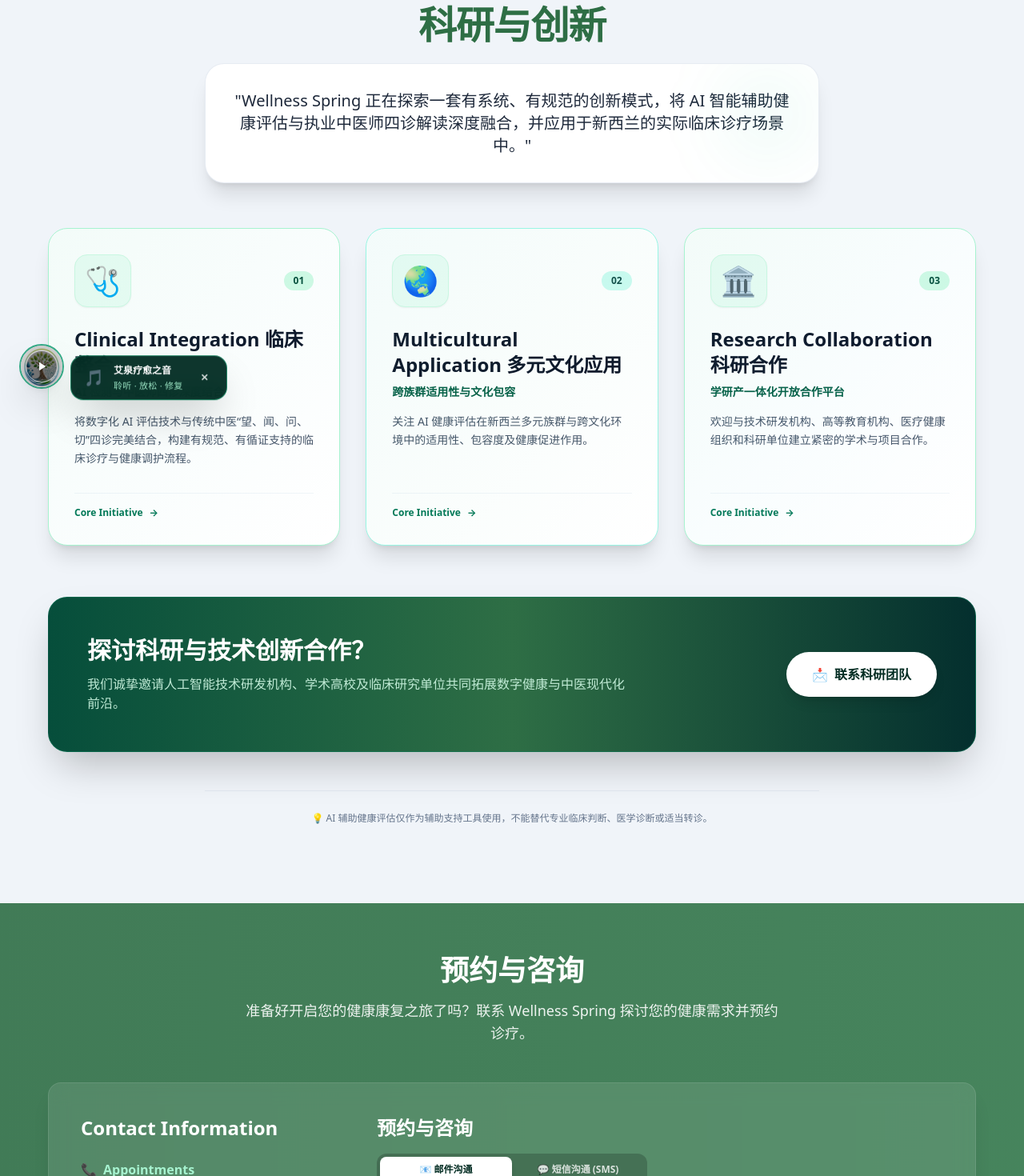
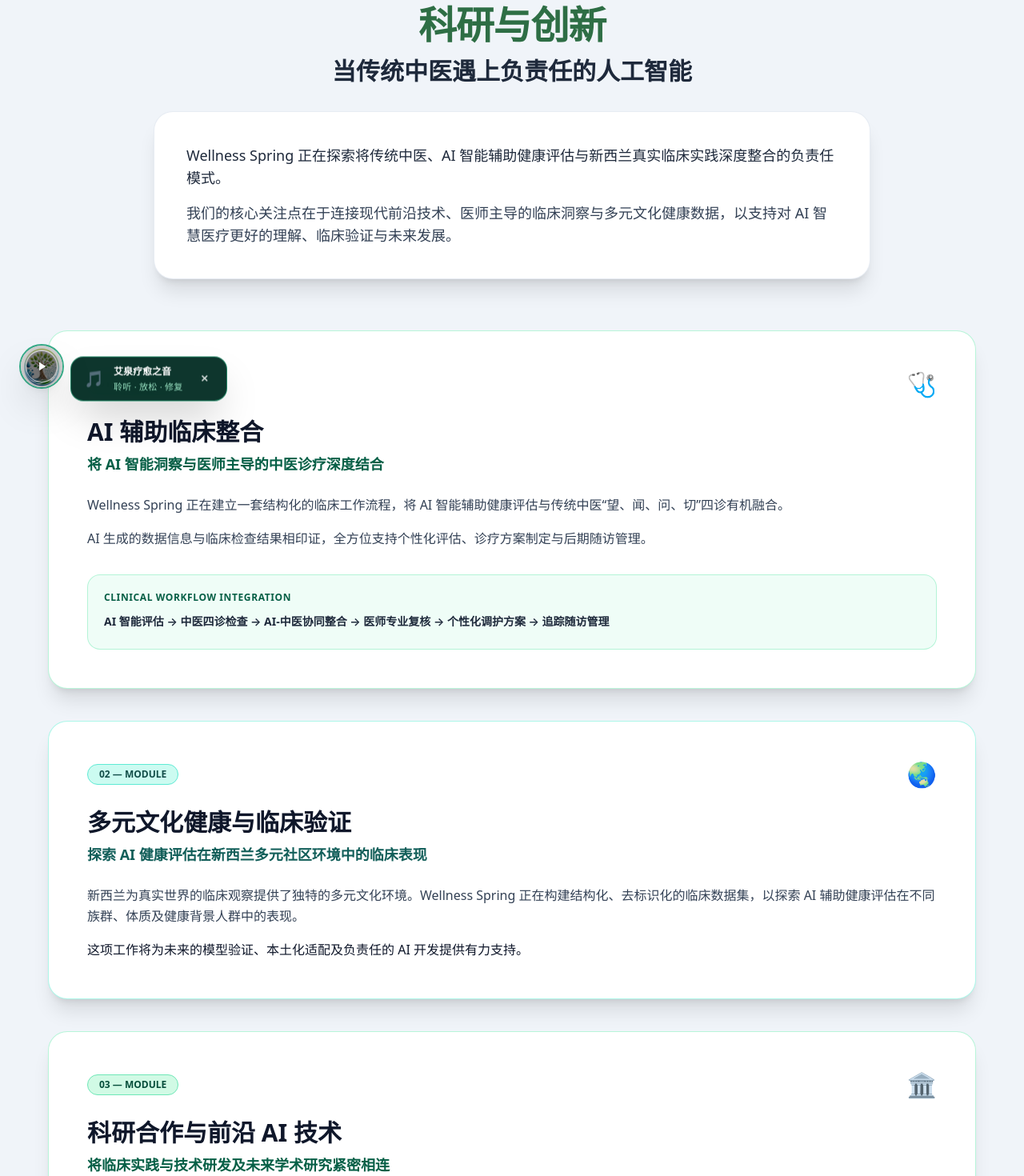
Before and after one commit to gogolf2020-byte/home, a React (Vite) app: page /research in a window 1280 px wide. Shown: the part 200-1670 px from the top of the page at 80% size. Built offline with nearby package versions, Linux system fonts and the light colour scheme.

Commit message:
feat(research-page): update Research & Innovation page content and layout to exact requested specification

```diff
--- a/src/components/ResearchInnovation.jsx
+++ b/src/components/ResearchInnovation.jsx
@@ -4,125 +4,151 @@
 export default function ResearchInnovation() {
   const { t } = useTranslation()
 
-  const modules = [
-    {
-      id: '01',
-      icon: '🩺',
-      title: t('researchInnovation.card1Title'),
-      sub: t('researchInnovation.card1Sub'),
-      desc: t('researchInnovation.card1Desc'),
-      gradient: 'from-emerald-500/10 via-teal-500/5 to-transparent',
-      borderColor: 'border-emerald-200 dark:border-emerald-800/60',
-      badgeColor: 'bg-emerald-100 text-emerald-900 dark:bg-emerald-950 dark:text-emerald-300',
-    },
-    {
-      id: '02',
-      icon: '🌏',
-      title: t('researchInnovation.card2Title'),
-      sub: t('researchInnovation.card2Sub'),
-      desc: t('researchInnovation.card2Desc'),
-      gradient: 'from-teal-500/10 via-emerald-500/5 to-transparent',
-      borderColor: 'border-teal-200 dark:border-teal-800/60',
-      badgeColor: 'bg-teal-100 text-teal-900 dark:bg-teal-950 dark:text-teal-300',
-    },
-    {
-      id: '03',
-      icon: '🏛️',
-      title: t('researchInnovation.card3Title'),
-      sub: t('researchInnovation.card3Sub'),
-      desc: t('researchInnovation.card3Desc'),
-      gradient: 'from-emerald-500/10 via-cyan-500/5 to-transparent',
-      borderColor: 'border-emerald-200 dark:border-emerald-800/60',
-      badgeColor: 'bg-emerald-100 text-emerald-900 dark:bg-emerald-950 dark:text-emerald-300',
-    },
-  ]
-
   return (
     <section id="research-innovation" className="py-16 sm:py-24 bg-[#f0f4f9] dark:bg-slate-950 transition-colors">
-      <div className="container mx-auto px-4 max-w-6xl">
-        {/* Header Badge & Main Titles */}
-        <div className="text-center max-w-3xl mx-auto mb-14">
+      <div className="container mx-auto px-4 max-w-5xl">
+        {/* 1. HERO / PAGE START HEADER */}
+        <div className="text-center max-w-4xl mx-auto mb-16">
           <div className="inline-flex items-center gap-2 rounded-full bg-emerald-100 dark:bg-emerald-950/80 px-4 py-1.5 border border-emerald-200 dark:border-emerald-800 text-emerald-900 dark:text-emerald-300 text-xs font-bold tracking-widest uppercase mb-4 shadow-sm">
             <span>✨</span>
             <span>{t('researchInnovation.tag')}</span>
           </div>
 
-          <h1 className="text-3xl sm:text-4xl md:text-5xl font-extrabold text-primary dark:text-emerald-300 tracking-tight mb-6">
+          <h1 className="text-3xl sm:text-4xl md:text-5xl font-extrabold text-primary dark:text-emerald-300 tracking-tight mb-4">
             {t('researchInnovation.title')}
           </h1>
 
-          {/* Mission Box Statement */}
-          <div className="bg-white dark:bg-slate-900 rounded-3xl p-6 sm:p-8 shadow-xl border border-slate-200/80 dark:border-slate-800 text-left sm:text-center relative overflow-hidden">
-            <div className="absolute top-0 right-0 w-32 h-32 bg-emerald-500/5 rounded-full blur-2xl pointer-events-none" />
-            <p className="text-base sm:text-xl text-slate-800 dark:text-slate-200 font-medium leading-relaxed">
-              "{t('researchInnovation.subtitle')}"
+          <h2 className="text-xl sm:text-2xl md:text-3xl font-bold text-slate-800 dark:text-slate-100 mb-8">
+            {t('researchInnovation.heroHeadline')}
+          </h2>
+
+          <div className="bg-white dark:bg-slate-900 rounded-3xl p-6 sm:p-10 shadow-xl border border-slate-200/80 dark:border-slate-800 text-left space-y-4 leading-relaxed text-slate-700 dark:text-slate-200 text-base sm:text-lg">
+            <p className="font-medium text-slate-800 dark:text-slate-100">
+              {t('researchInnovation.heroP1')}
+            </p>
+            <p>
+              {t('researchInnovation.heroP2')}
             </p>
           </div>
         </div>
 
-        {/* 3 Core Cards Grid */}
-        <div className="grid md:grid-cols-3 gap-8 mb-16">
-          {modules.map((item) => (
-            <div
-              key={item.id}
-              className={`group relative bg-white dark:bg-slate-900 rounded-3xl p-8 shadow-xl border ${item.borderColor} transition-all duration-300 hover:-translate-y-1.5 hover:shadow-2xl flex flex-col justify-between overflow-hidden`}
-            >
-              <div className={`absolute inset-0 bg-gradient-to-br ${item.gradient} opacity-50 group-hover:opacity-100 transition-opacity pointer-events-none`} />
-
-              <div>
+        {/* 2. MODULES STACK (01 -> 02 -> 03) */}
+        <div className="space-y-10 mb-20">
+          {/* MODULE 1 */}
+          <div className="bg-white dark:bg-slate-900 rounded-3xl p-8 sm:p-12 shadow-xl border border-emerald-200/80 dark:border-emerald-900/60 relative overflow-hidden transition-all hover:shadow-2xl">
             <div className="flex items-center justify-between mb-6">
-                  <span className="text-4xl p-3 bg-emerald-50 dark:bg-slate-800 rounded-2xl border border-emerald-100 dark:border-slate-700 shadow-sm">
-                    {item.icon}
+              <span className="text-xs font-bold px-3.5 py-1 rounded-full bg-emerald-100 text-emerald-900 dark:bg-emerald-950 dark:text-emerald-300 border border-emerald-300 dark:border-emerald-800">
+                01 — MODULE
               </span>
-                  <span className={`text-xs font-bold px-3 py-1 rounded-full ${item.badgeColor}`}>
-                    {item.id}
-                  </span>
+              <span className="text-3xl">🩺</span>
             </div>
 
-                <h3 className="text-2xl font-bold text-slate-900 dark:text-white mb-2 group-hover:text-primary dark:group-hover:text-emerald-300 transition-colors">
-                  {item.title}
+            <h3 className="text-2xl sm:text-3xl font-extrabold text-slate-900 dark:text-white mb-2">
+              {t('researchInnovation.m1Title')}
             </h3>
 
-                <h4 className="text-sm font-semibold text-emerald-800 dark:text-emerald-400 mb-4">
-                  {item.sub}
+            <h4 className="text-base sm:text-lg font-semibold text-emerald-800 dark:text-emerald-400 mb-6">
+              {t('researchInnovation.m1Sub')}
             </h4>
 
-                <p className="text-slate-600 dark:text-slate-300 text-sm leading-relaxed">
-                  {item.desc}
+            <div className="space-y-4 text-slate-700 dark:text-slate-300 text-base leading-relaxed mb-8">
+              <p>{t('researchInnovation.m1Desc1')}</p>
+              <p>{t('researchInnovation.m1Desc2')}</p>
+            </div>
+
+            {/* Flow Process Line */}
+            <div className="bg-emerald-50/80 dark:bg-slate-800/80 p-4 sm:p-5 rounded-2xl border border-emerald-200/80 dark:border-slate-700">
+              <p className="text-xs uppercase tracking-wider font-bold text-emerald-800 dark:text-emerald-400 mb-2">
+                Clinical Workflow Integration
+              </p>
+              <p className="text-xs sm:text-sm font-semibold text-slate-800 dark:text-slate-200 leading-normal overflow-x-auto whitespace-nowrap sm:whitespace-normal py-1">
+                {t('researchInnovation.m1Flow')}
               </p>
             </div>
+          </div>
 
-              <div className="mt-8 pt-4 border-t border-slate-100 dark:border-slate-800 flex items-center gap-2 text-xs font-bold text-emerald-700 dark:text-emerald-400">
-                <span>Core Initiative</span>
-                <span>→</span>
+          {/* MODULE 2 */}
+          <div className="bg-white dark:bg-slate-900 rounded-3xl p-8 sm:p-12 shadow-xl border border-teal-200/80 dark:border-teal-900/60 relative overflow-hidden transition-all hover:shadow-2xl">
+            <div className="flex items-center justify-between mb-6">
+              <span className="text-xs font-bold px-3.5 py-1 rounded-full bg-teal-100 text-teal-900 dark:bg-teal-950 dark:text-teal-300 border border-teal-300 dark:border-teal-800">
+                02 — MODULE
+              </span>
+              <span className="text-3xl">🌏</span>
+            </div>
+
+            <h3 className="text-2xl sm:text-3xl font-extrabold text-slate-900 dark:text-white mb-2">
+              {t('researchInnovation.m2Title')}
+            </h3>
+
+            <h4 className="text-base sm:text-lg font-semibold text-teal-800 dark:text-teal-400 mb-6">
+              {t('researchInnovation.m2Sub')}
+            </h4>
+
+            <div className="space-y-4 text-slate-700 dark:text-slate-300 text-base leading-relaxed">
+              <p>{t('researchInnovation.m2Desc1')}</p>
+              <p className="font-medium text-slate-900 dark:text-white">{t('researchInnovation.m2Desc2')}</p>
             </div>
           </div>
-          ))}
+
+          {/* MODULE 3 */}
+          <div className="bg-white dark:bg-slate-900 rounded-3xl p-8 sm:p-12 shadow-xl border border-emerald-200/80 dark:border-emerald-900/60 relative overflow-hidden transition-all hover:shadow-2xl">
+            <div className="flex items-center justify-between mb-6">
+              <span className="text-xs font-bold px-3.5 py-1 rounded-full bg-emerald-100 text-emerald-900 dark:bg-emerald-950 dark:text-emerald-300 border border-emerald-300 dark:border-emerald-800">
+                03 — MODULE
+              </span>
+              <span className="text-3xl">🏛️</span>
             </div>
 
-        {/* Collaboration CTA Callout */}
-        <div className="bg-gradient-to-r from-emerald-900 via-primary to-teal-950 text-white rounded-3xl p-8 sm:p-12 shadow-2xl relative overflow-hidden text-center sm:text-left flex flex-col sm:flex-row items-center justify-between gap-8 border border-emerald-700/50">
-          <div className="max-w-2xl">
-            <h3 className="text-2xl sm:text-3xl font-bold mb-3 text-white">
-              {t('researchInnovation.ctaTitle')}
+            <h3 className="text-2xl sm:text-3xl font-extrabold text-slate-900 dark:text-white mb-2">
+              {t('researchInnovation.m3Title')}
             </h3>
-            <p className="text-emerald-100/90 text-sm sm:text-base leading-relaxed">
-              {t('researchInnovation.ctaDesc')}
+
+            <h4 className="text-base sm:text-lg font-semibold text-emerald-800 dark:text-emerald-400 mb-6">
+              {t('researchInnovation.m3Sub')}
+            </h4>
+
+            <div className="space-y-4 text-slate-700 dark:text-slate-300 text-base leading-relaxed">
+              <p>{t('researchInnovation.m3Desc1')}</p>
+              <p className="p-4 bg-slate-50 dark:bg-slate-800/60 rounded-2xl border border-slate-200/80 dark:border-slate-700 text-slate-800 dark:text-slate-200">
+                ⚡ {t('researchInnovation.m3Desc2')}
               </p>
             </div>
+          </div>
+        </div>
 
-          <div className="shrink-0">
+        {/* 3. BOTTOM CLOSING SECTION */}
+        <div className="bg-gradient-to-r from-emerald-900 via-primary to-teal-950 text-white rounded-[2.5rem] p-8 sm:p-14 shadow-2xl text-center border border-emerald-700/50 relative overflow-hidden">
+          <div className="max-w-3xl mx-auto space-y-6">
+            <h3 className="text-2xl sm:text-4xl font-extrabold text-white tracking-tight">
+              {t('researchInnovation.footerTitle')}
+            </h3>
+
+            <p className="text-emerald-100/90 text-base sm:text-lg leading-relaxed">
+              {t('researchInnovation.footerDesc')}
+            </p>
+
+            {/* 2 Action Buttons */}
+            <div className="pt-6 flex flex-col sm:flex-row items-center justify-center gap-4">
+              <Link
+                to="/services/ai-assessment"
+                className="w-full sm:w-auto inline-flex items-center justify-center gap-2.5 bg-white text-emerald-950 hover:bg-emerald-50 font-extrabold px-8 py-4 rounded-full text-base shadow-xl transition-all hover:scale-105 active:scale-95"
+              >
+                <span>🤖</span>
+                <span>{t('researchInnovation.btnExplore')}</span>
+              </Link>
+
               <a
                 href="#contact"
-              className="inline-flex items-center gap-2 bg-white text-emerald-950 hover:bg-emerald-50 font-extrabold px-8 py-4 rounded-full text-base shadow-lg transition-all hover:scale-105 active:scale-95"
+                className="w-full sm:w-auto inline-flex items-center justify-center gap-2.5 bg-emerald-800/80 hover:bg-emerald-800 text-white border border-emerald-500/50 font-extrabold px-8 py-4 rounded-full text-base shadow-xl transition-all hover:scale-105 active:scale-95"
               >
-              <span>📩</span>
-              <span>{t('researchInnovation.ctaBtn')}</span>
+                <span>🤝</span>
+                <span>{t('researchInnovation.btnCollaborate')}</span>
               </a>
             </div>
           </div>
+        </div>
 
-        {/* Compliance & AI Supportive Tool Disclaimer */}
+        {/* Compliance & AI Disclaimer */}
         <div className="mt-12 text-center text-xs text-slate-500 dark:text-slate-400 max-w-3xl mx-auto leading-relaxed border-t border-slate-200 dark:border-slate-800 pt-6">
           <p>💡 {t('footer.aiDisclaimer')}</p>
         </div>
--- a/src/i18n/locales/de.js
+++ b/src/i18n/locales/de.js
@@ -17,19 +17,34 @@
   researchInnovation: {
     tag: 'WELLNESS SPRING · KLINISCHE FORSCHUNG & INNOVATION',
     title: 'Forschung & Innovation',
-    subtitle: 'Wellness Spring entwickelt einen strukturierten Ansatz zur Integration KI-gestützter Gesundheitsanalyse mit therapeuten-geführter Traditioneller Chinesischer Medizin in der klinischen Praxis Neuseelands.',
-    card1Title: 'Klinische Integration',
-    card1Sub: 'KI-Analyse kombiniert mit TCM-Diagnostik',
-    card1Desc: 'Verbindung digitaler Gesundheitsanalyse mit den vier klassischen Verfahren der TCM-Diagnostik für eine strukturierte evidenzbasierte Behandlung.',
-    card2Title: 'Multikulturelle Anwendung',
-    card2Sub: 'Kulturelle Anpassung & Inklusion',
-    card2Desc: 'Fokus auf die Anwendbarkeit und kulturelle Akzeptanz der KI-Gesundheitsanalyse in Neuseelands vielfältiger Gesellschaft.',
-    card3Title: 'Forschungskooperation',
-    card3Sub: 'Akademische & technologische Partnerschaften',
-    card3Desc: 'Willkommen sind Partnerschaften mit Technologieentwicklern, Bildungseinrichtungen und Forschungsinstituten.',
-    ctaTitle: 'Interesse an Forschungskooperation?',
-    ctaDesc: 'Wir laden Technologiepartner, akademische Einrichtungen und Forscher herzlich zur Zusammenarbeit ein.',
-    ctaBtn: 'Forschungsteam Kontaktieren'
+    heroHeadline: 'Wo Traditionelle Chinesische Medizin auf verantwortungsvolle KI trifft',
+    heroP1: 'Wellness Spring erforscht die verantwortungsvolle Integration von Traditioneller Chinesischer Medizin, KI-gestützter Gesundheitsanalyse und realer klinischer Praxis in Neuseeland.',
+    heroP2: 'Unser Fokus liegt auf der Verbindung von Technologie, therapeuten-geführter klinischer Expertise und multikulturellen Gesundheitsdaten, um KI-gestützte Gesundheitsversorgung besser zu verstehen, zu validieren und weiterzuentwickeln.',
+
+    // Module 1
+    m1Title: 'KI-Gestützte Klinische Integration',
+    m1Sub: 'Verbindung von KI-Erkenntnissen mit therapeuten-geführter TCM-Diagnostik',
+    m1Desc1: 'Wellness Spring entwickelt einen strukturierten klinischen Ablauf, der KI-gestützte Gesundheitsanalyse mit den vier Verfahren der TCM-Diagnostik (Inspektion, Auskultation/Olfactio, Befragung und Palpation) vereint.',
+    m1Desc2: 'KI-generierte Daten werden zusammen mit klinischen Befunden ausgewertet, um individuelle Behandlungspläne und Nachsorge zu unterstützen.',
+    m1Flow: 'KI-Analyse → TCM Vier Diagnosen → KI-Integration → Therapeutische Prüfung → Individuelle Pflege → Nachsorge',
+
+    // Module 2
+    m2Title: 'Multikulturelle Gesundheit & Klinische Validierung',
+    m2Sub: 'Untersuchung der KI-Gesundheitsanalyse in Neuseelands vielfältigen Gemeinschaften',
+    m2Desc1: 'Neuseeland bietet ein einzigartiges multikulturelles Umfeld für reale klinische Beobachtungen. Wellness Spring baut strukturierte, anonymisierte klinische Daten auf, um die Leistung KI-gestützter Analyse über verschiedene ethnische und gesundheitliche Hintergründe hinweg zu untersuchen.',
+    m2Desc2: 'Diese Arbeit unterstützt künftige Modellvalidierung, Lokalisierung und verantwortungsvolle KI-Entwicklung.',
+
+    // Module 3
+    m3Title: 'Forschungskooperation & Zukunfts-KI',
+    m3Sub: 'Verbindung von klinischer Praxis, Technologieentwicklung und Zukunftsforschung',
+    m3Desc1: 'Wellness Spring sucht die Zusammenarbeit mit KI-Entwicklern, TCM-Institutionen, Universitäten und Forschungspartnern in Bereichen wie klinischer Validierung, Datenstandardisierung und multikultureller Gesundheit.',
+    m3Desc2: 'Wir verfolgen auch aktuelle Entwicklungen in fortschrittlicher KI und quantenoptimierten Technologien, die zur Modelloptimierung beitragen können.',
+
+    // Bottom Closing Section
+    footerTitle: 'Die Zukunft der Integrativen Medizin Gestalten',
+    footerDesc: 'Wellness Spring versteht sich als Brücke zwischen traditionellem medizinischem Wissen, moderner KI-Technologie, klinischer Praxis und zukünftiger akademischer Forschung.',
+    btnExplore: 'KI-Gesundheitsanalyse Erkunden',
+    btnCollaborate: 'Forschungskooperation'
   },
   hero: {
     tag: 'WELLNESS SPRING · AUCKLAND',
--- a/src/i18n/locales/en.js
+++ b/src/i18n/locales/en.js
@@ -17,19 +17,34 @@
   researchInnovation: {
     tag: 'WELLNESS SPRING · CLINICAL RESEARCH & INNOVATION',
     title: 'Research & Innovation',
-    subtitle: 'Wellness Spring is developing a structured approach to integrating AI-assisted health assessment with practitioner-led Traditional Chinese Medicine evaluation in real-world New Zealand clinical practice.',
-    card1Title: 'Clinical Integration',
-    card1Sub: 'AI assessment & TCM 4-diagnostic integration',
-    card1Desc: 'Integrating state-of-the-art AI health assessment technology with traditional TCM 4-diagnostic methods (Inspection, Auscultation/Olfaction, Inquiry, Palpation) to establish a structured, evidence-informed clinical care workflow.',
-    card2Title: 'Multicultural Application',
-    card2Sub: 'Cultural adaptability & community health inclusivity',
-    card2Desc: 'Focusing on the applicability, cultural responsiveness, and effectiveness of AI health assessment tools across New Zealand’s diverse ethnic population groups.',
-    card3Title: 'Research Collaboration',
-    card3Sub: 'Academic & technology partnerships',
-    card3Desc: 'Welcoming collaborative partnerships with AI technology developers, educational institutions, healthcare bodies, and clinical research organizations.',
-    ctaTitle: 'Interested in Research Collaboration?',
-    ctaDesc: 'We actively invite technology partners, academic institutions, and clinical researchers to collaborate on digital health and TCM innovation.',
-    ctaBtn: 'Contact Research Team'
+    heroHeadline: 'Where Traditional Chinese Medicine Meets Responsible AI',
+    heroP1: 'Wellness Spring is exploring the responsible integration of Traditional Chinese Medicine, AI-assisted health assessment and real-world clinical practice in New Zealand.',
+    heroP2: 'Our focus is to connect technology, practitioner-led clinical insight and multicultural health data to support better understanding, validation and future development of AI-enabled healthcare.',
+
+    // Module 1
+    m1Title: 'AI-Assisted Clinical Integration',
+    m1Sub: 'Combining AI insights with practitioner-led Traditional Chinese Medicine assessment.',
+    m1Desc1: 'Wellness Spring is developing a structured clinical workflow that integrates AI-assisted health assessment with the Traditional Chinese Medicine Four Diagnostics — observation, listening, inquiry and palpation.',
+    m1Desc2: 'AI-generated information is reviewed alongside clinical findings to support personalised assessment, treatment planning and follow-up.',
+    m1Flow: 'AI Assessment → TCM Four Diagnostics → AI-Assisted Integration → Practitioner Review → Personalised Care → Follow-up',
+
+    // Module 2
+    m2Title: 'Multicultural Health & Clinical Validation',
+    m2Sub: 'Exploring how AI health assessment performs across New Zealand’s diverse communities.',
+    m2Desc1: 'New Zealand provides a unique multicultural environment for real-world clinical observation. Wellness Spring is building structured, de-identified clinical data to explore how AI-assisted health assessment may perform across different ethnic, constitutional and health backgrounds.',
+    m2Desc2: 'This work may help support future model validation, localisation and responsible AI development.',
+
+    // Module 3
+    m3Title: 'Research Collaboration & Emerging AI',
+    m3Sub: 'Connecting clinical practice with technology development and future research.',
+    m3Desc1: 'Wellness Spring is interested in collaboration with AI developers, Traditional Chinese Medicine institutions, universities and research partners in areas including clinical validation, data standardisation, human–AI integration and multicultural health.',
+    m3Desc2: 'We are also following emerging developments in advanced AI and quantum-enhanced technologies that may contribute to future model optimisation and cross-population adaptability.',
+
+    // Bottom Closing Section
+    footerTitle: 'Building the Future of Integrative Health',
+    footerDesc: 'Wellness Spring aims to serve as a bridge between traditional medical knowledge, modern AI technology, real-world clinical practice and future academic research.',
+    btnExplore: 'Explore AI Health Assessment',
+    btnCollaborate: 'Research Collaboration'
   },
   hero: {
     tag: 'WELLNESS SPRING · AUCKLAND',
--- a/src/i18n/locales/zh.js
+++ b/src/i18n/locales/zh.js
@@ -17,19 +17,34 @@
   researchInnovation: {
     tag: 'WELLNESS SPRING · 临床科研与创新',
     title: '科研与创新',
-    subtitle: 'Wellness Spring 正在探索一套有系统、有规范的创新模式，将 AI 智能辅助健康评估与执业中医师四诊解读深度融合，并应用于新西兰的实际临床诊疗场景中。',
-    card1Title: 'Clinical Integration 临床整合',
-    card1Sub: 'AI 检测与中医师四诊深度结合',
-    card1Desc: '将数字化 AI 评估技术与传统中医“望、闻、问、切”四诊完美结合，构建有规范、有循证支持的临床诊疗与健康调护流程。',
-    card2Title: 'Multicultural Application 多元文化应用',
-    card2Sub: '跨族群适用性与文化包容',
-    card2Desc: '关注 AI 健康评估在新西兰多元族群与跨文化环境中的适用性、包容度及健康促进作用。',
-    card3Title: 'Research Collaboration 科研合作',
-    card3Sub: '学研产一体化开放合作平台',
-    card3Desc: '欢迎与技术研发机构、高等教育机构、医疗健康组织和科研单位建立紧密的学术与项目合作。',
-    ctaTitle: '探讨科研与技术创新合作？',
-    ctaDesc: '我们诚挚邀请人工智能技术研发机构、学术高校及临床研究单位共同拓展数字健康与中医现代化前沿。',
-    ctaBtn: '联系科研团队'
+    heroHeadline: '当传统中医遇上负责任的人工智能',
+    heroP1: 'Wellness Spring 正在探索将传统中医、AI 智能辅助健康评估与新西兰真实临床实践深度整合的负责任模式。',
+    heroP2: '我们的核心关注点在于连接现代前沿技术、医师主导的临床洞察与多元文化健康数据，以支持对 AI 智慧医疗更好的理解、临床验证与未来发展。',
+
+    // Module 1
+    m1Title: 'AI 辅助临床整合',
+    m1Sub: '将 AI 智能洞察与医师主导的中医诊疗深度结合',
+    m1Desc1: 'Wellness Spring 正在建立一套结构化的临床工作流程，将 AI 智能辅助健康评估与传统中医“望、闻、问、切”四诊有机融合。',
+    m1Desc2: 'AI 生成的数据信息与临床检查结果相印证，全方位支持个性化评估、诊疗方案制定与后期随访管理。',
+    m1Flow: 'AI 智能评估 → 中医四诊检查 → AI-中医协同整合 → 医师专业复核 → 个性化调护方案 → 追踪随访管理',
+
+    // Module 2
+    m2Title: '多元文化健康与临床验证',
+    m2Sub: '探索 AI 健康评估在新西兰多元社区环境中的临床表现',
+    m2Desc1: '新西兰为真实世界的临床观察提供了独特的多元文化环境。Wellness Spring 正在构建结构化、去标识化的临床数据集，以探索 AI 辅助健康评估在不同族群、体质及健康背景人群中的表现。',
+    m2Desc2: '这项工作将为未来的模型验证、本土化适配及负责任的 AI 开发提供有力支持。',
+
+    // Module 3
+    m3Title: '科研合作与前沿 AI 技术',
+    m3Sub: '将临床实践与技术研发及未来学术研究紧密相连',
+    m3Desc1: 'Wellness Spring 诚挚希望与 AI 技术研发团队、中医学术机构、高校及科研伙伴建立多方合作，涵盖临床验证、数据标准化、人机协同及多元文化健康等领域。',
+    m3Desc2: '同时，我们持续关注高级 AI 与量子增强技术的前沿进展，以期为未来的模型优化与跨族群适应性贡献力量。',
+
+    // Bottom Closing Section
+    footerTitle: '共建整合医学的未来',
+    footerDesc: 'Wellness Spring 旨在成为连接传统医学智慧、现代 AI 科技、真实临床实践与未来学术研究的桥梁。',
+    btnExplore: '探索 AI 健康评估',
+    btnCollaborate: '科研项目合作'
   },
   hero: {
     tag: 'WELLNESS SPRING · 奥克兰',
```
Lines whose indentation alone changed are shown as unchanged.
